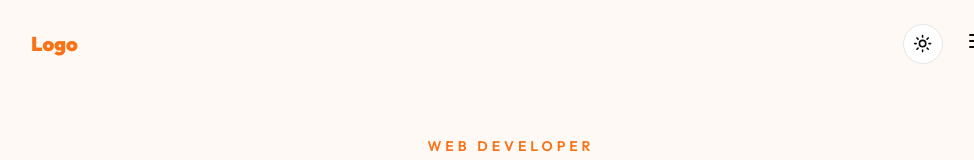
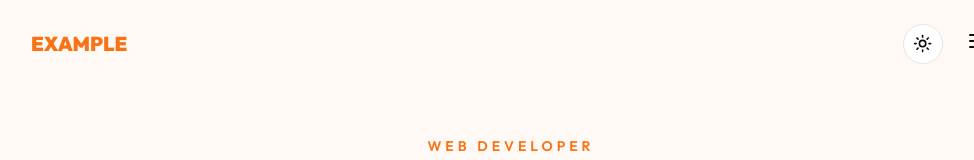
Before and after one commit to DevIsraelHub/portfolio-website, a Next.js app: page / in a window 1280 px wide. Shown: the top 160 px of the page, without its empty margins (129-1103 px from the left). Built offline with nearby package versions, Linux system fonts and the light colour scheme.

Commit message:
updated the codebase

```diff
--- a/src/components/Logo/index.tsx
+++ b/src/components/Logo/index.tsx
@@ -1,10 +1,11 @@
+import { siteOwner } from "@/constants"
 import Link from "next/link"
 import React from 'react'
 
 const Logo = () => {
   return (
-    <Link href="/" className="text-xl font-black text-primary">
-      Logo
+    <Link href="/" className="uppercase text-xl font-black text-primary">
+      {siteOwner}
     </Link>
   )
 }
--- a/src/modules/Home/About/index.tsx
+++ b/src/modules/Home/About/index.tsx
@@ -22,7 +22,7 @@ const About = () => {
         <div className="flex flex-col xl:flex-row">
           <div className="hidden xl:flex flex-1 relative">
             <BannerImage
-              classNames="bg-about_shape_light dark:bg-about_shape_dark w-[505px] h-[505px] bg-no-repeat relative"
+              classNames="bg-about_shape_light w-[505px] h-[505px] bg-no-repeat relative"
               imageSrc="/about/developer.png"
             />
           </div>
--- a/src/modules/Home/Hero/index.tsx
+++ b/src/modules/Home/Hero/index.tsx
@@ -54,10 +54,10 @@ const Hero = () => {
               endCountNum={26}
               badgeText="Happy Clients"
             />
-            <div className="bg-hero_shape2_light dark:bg-hero_shape2_dark w-[500px] h-[500px] bg-no-repeat absolute -top-1 -right-2">
+            <div className="bg-primary w-[500px] h-[500px] bg-no-repeat rounded-full absolute -top-1 -right-2">
             </div>
             <BannerImage
-              classNames="bg-hero_shape w-[510px] h-[462px] bg-no-repeat relative bg-bottom"
+              classNames=" w-[510px] h-[462px] bg-no-repeat relative bg-bottom"
               imageSrc="/hero/developer.png"
             />
           </div>
```
